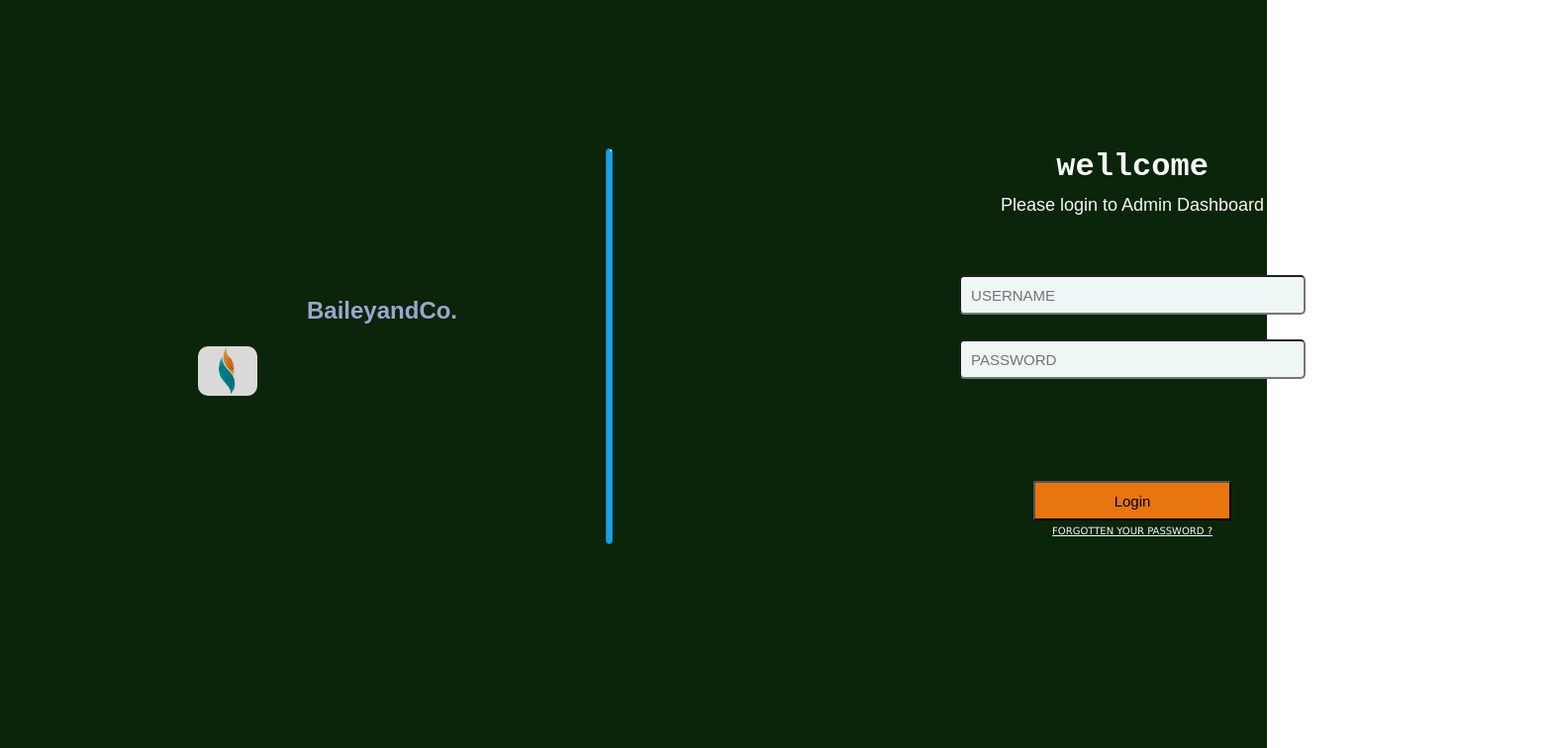
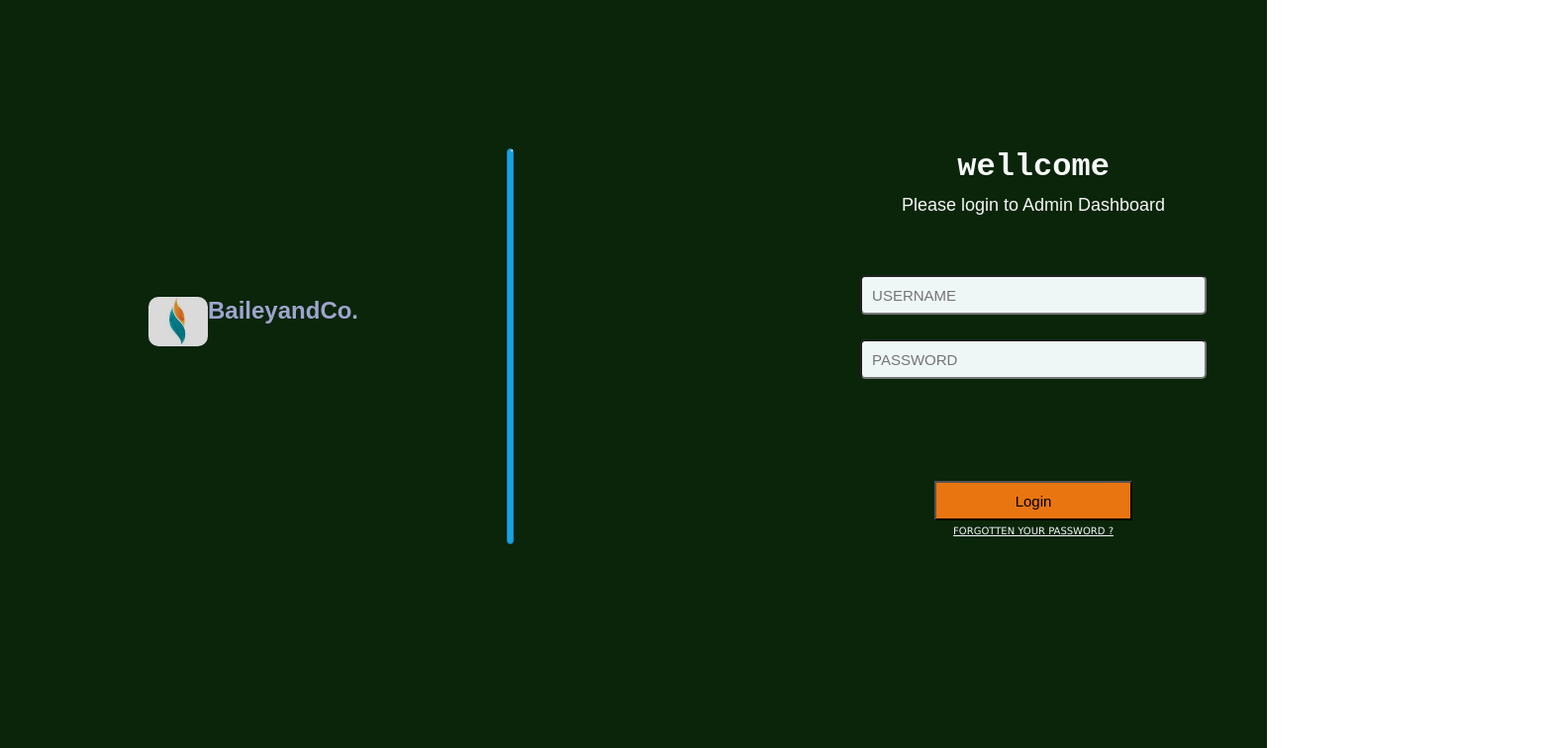
Before and after one commit to Bellamkondaharibabu/login-image, a React (Create React App) app: page / in a window 1280 px wide. Shown: the top 756 px of the page at 99% size, 1569 px wide, since content can reach past the window. Built offline with nearby package versions, Linux system fonts and the light colour scheme.

Commit message:
Add files via upload

```diff
--- a/src/App.css
+++ b/src/App.css
@@ -26,13 +26,7 @@
   display: flex;
   padding: 150px;
 }
- .brand-logo-img {
-  display: flex;
-  height: 100px;
-  padding: 50px;
-  border-radius: 10px;
 
- }
 
 
 .text-center{
```
